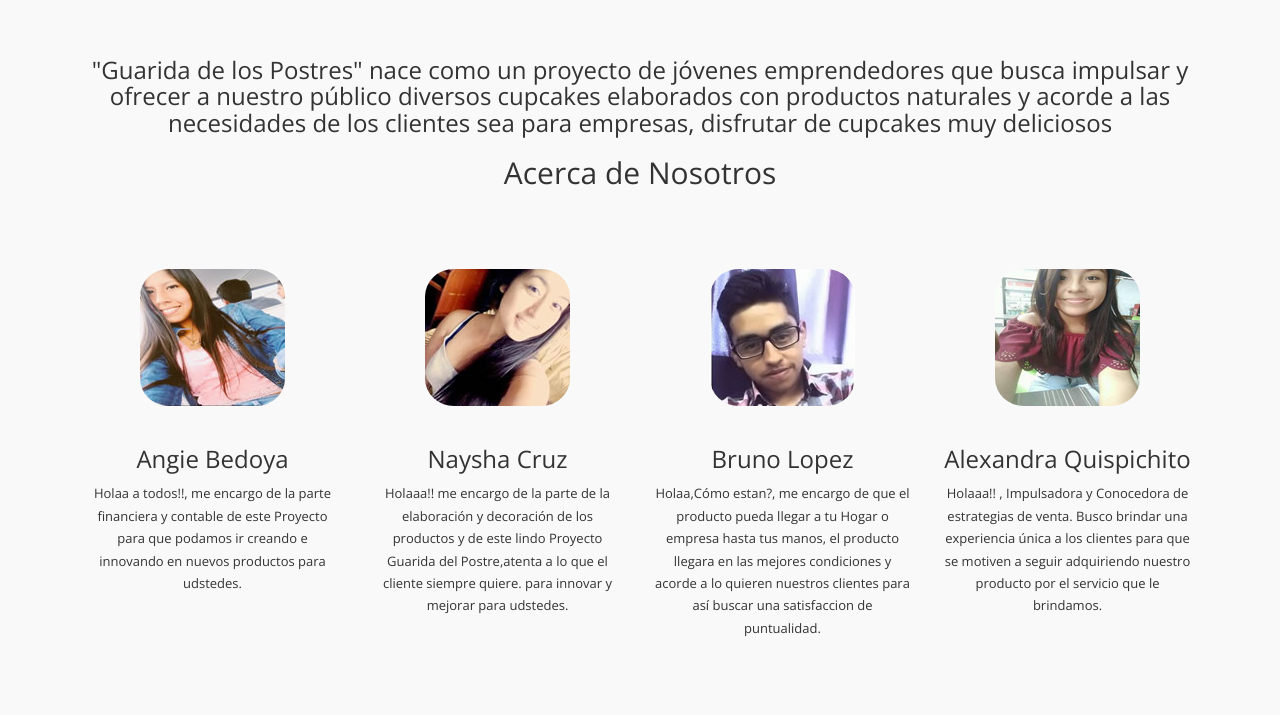
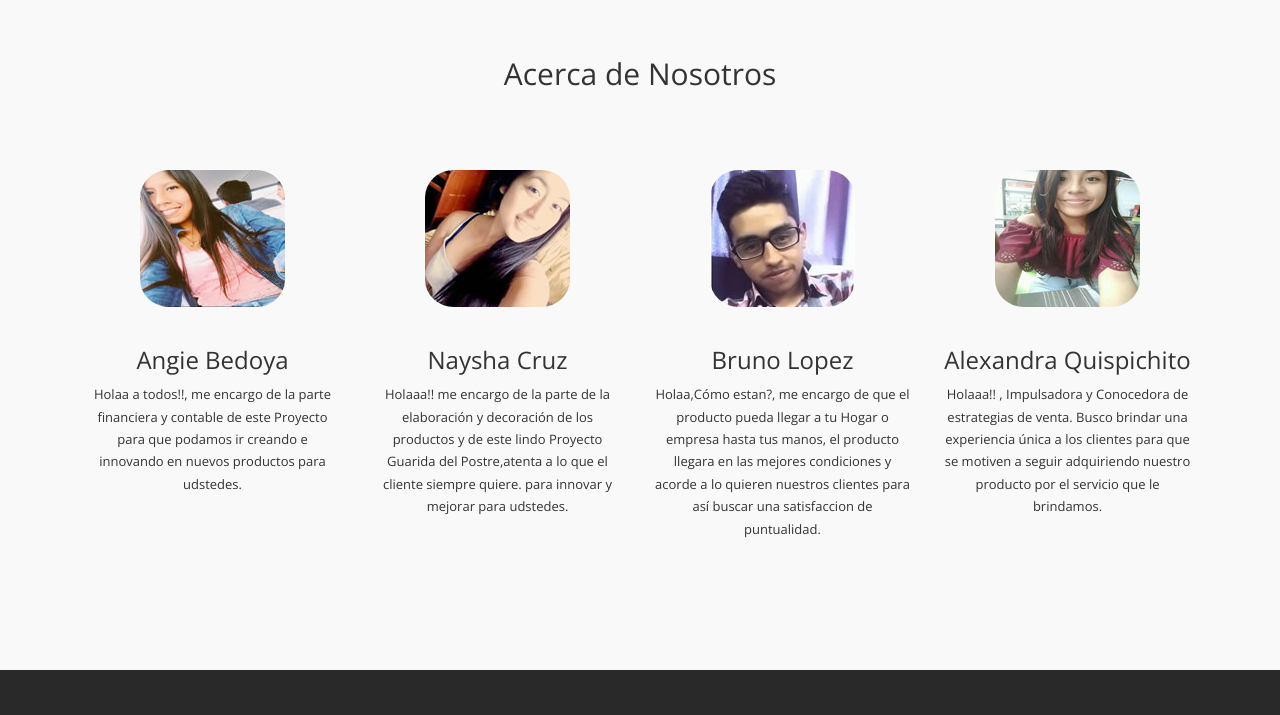
Before and after one commit to deniscasther/guaridapostres, a plain HTML site: page index.html in a window 1280 px wide. Shown: the part 3139-3854 px from the top of the page. Drawn offline with nearby package versions, Linux system fonts and the light colour scheme.

Commit message:
Update index.html

```diff
--- a/index.html
+++ b/index.html
@@ -454,9 +454,7 @@ El cliente tiene la opción de elegir los ingredientes a su gusto.
 	<div class="about-us" id="about-us">
 		<div class="container">
 			<div class="text-center">
-				<div class="wow bounceInDown" data-wow-offset="0" data-wow-delay="0.3s">
-					<h3>"Guarida de los Postres" nace como un proyecto de jóvenes emprendedores que busca impulsar y ofrecer a nuestro público diversos cupcakes elaborados con productos naturales y acorde a las necesidades de los clientes sea para empresas,  disfrutar de cupcakes muy deliciosos</h3>
-				</div>
+
 				<div class="wow bounceInDown" data-wow-offset="0" data-wow-delay="0.6s">
 					<h2>Acerca de Nosotros</h2>
 				</div>
```
